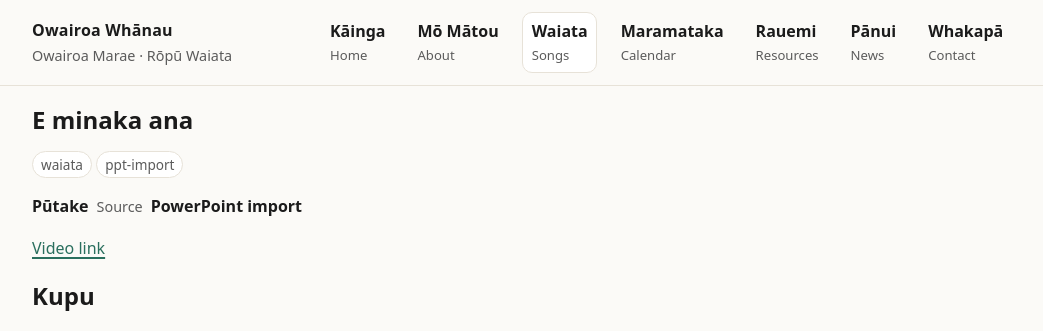
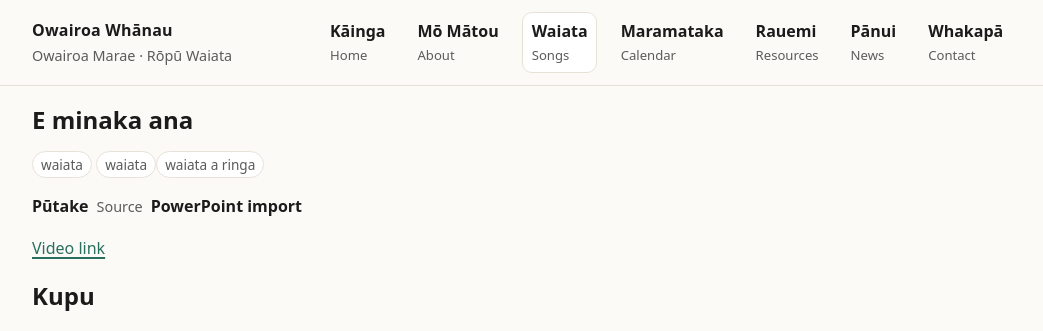
Before and after one commit to Standen-Home/owairoawhanau-site, a Jekyll site: the page built from _waiata/s17-e-minaka-ana.md, in a window 1280 px wide and 1159 px high. Shown: the top 331 px of the window, without its empty margins (118-1161 px from the left). Built offline with Jekyll 4.4.1, drawn with Linux system fonts in a browser that asks for light colours.

```diff
--- a/_waiata/s17-e-minaka-ana.md
+++ b/_waiata/s17-e-minaka-ana.md
@@ -4,7 +4,8 @@
 slug: "s17-e-minaka-ana"
 category: waiata
 tags:
-  - ppt-import
+  - waiata
+  - waiata a ringa
 composer: ""
 source: "PowerPoint import"
 featured: false
```
